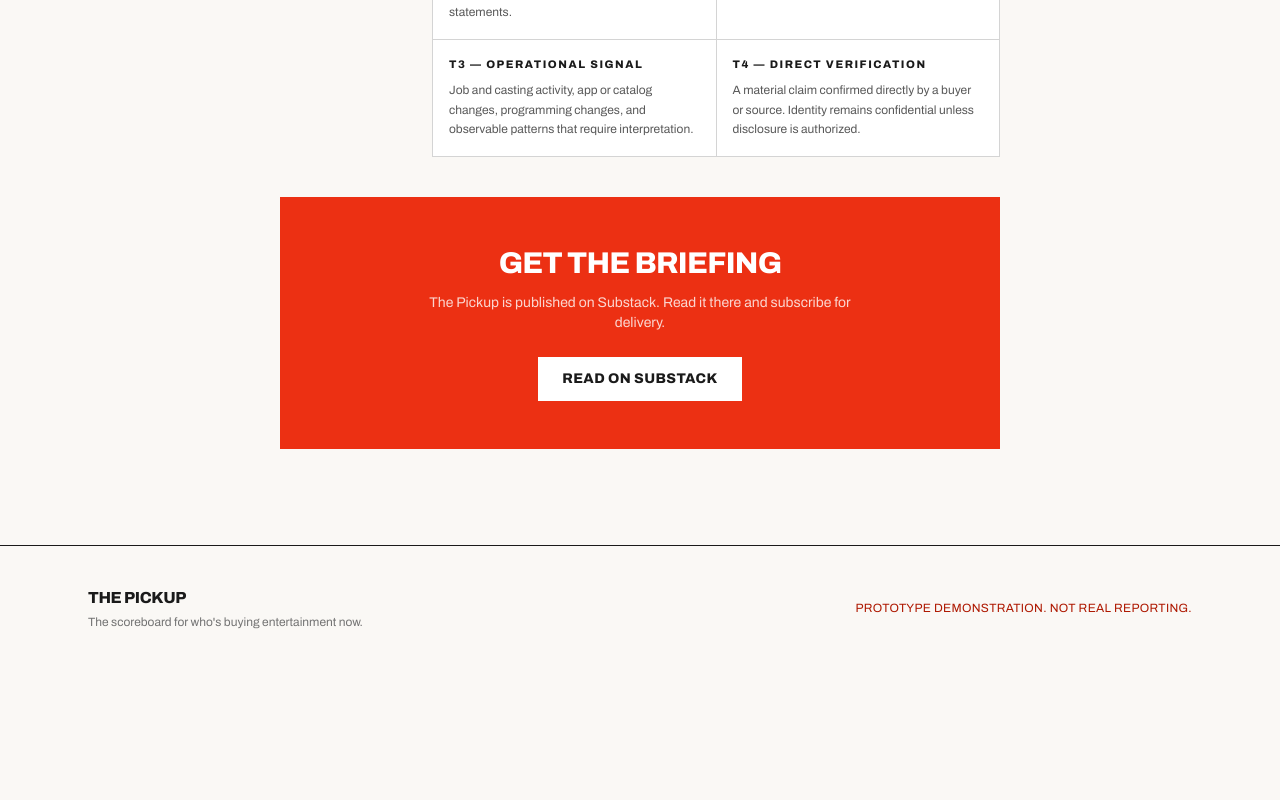
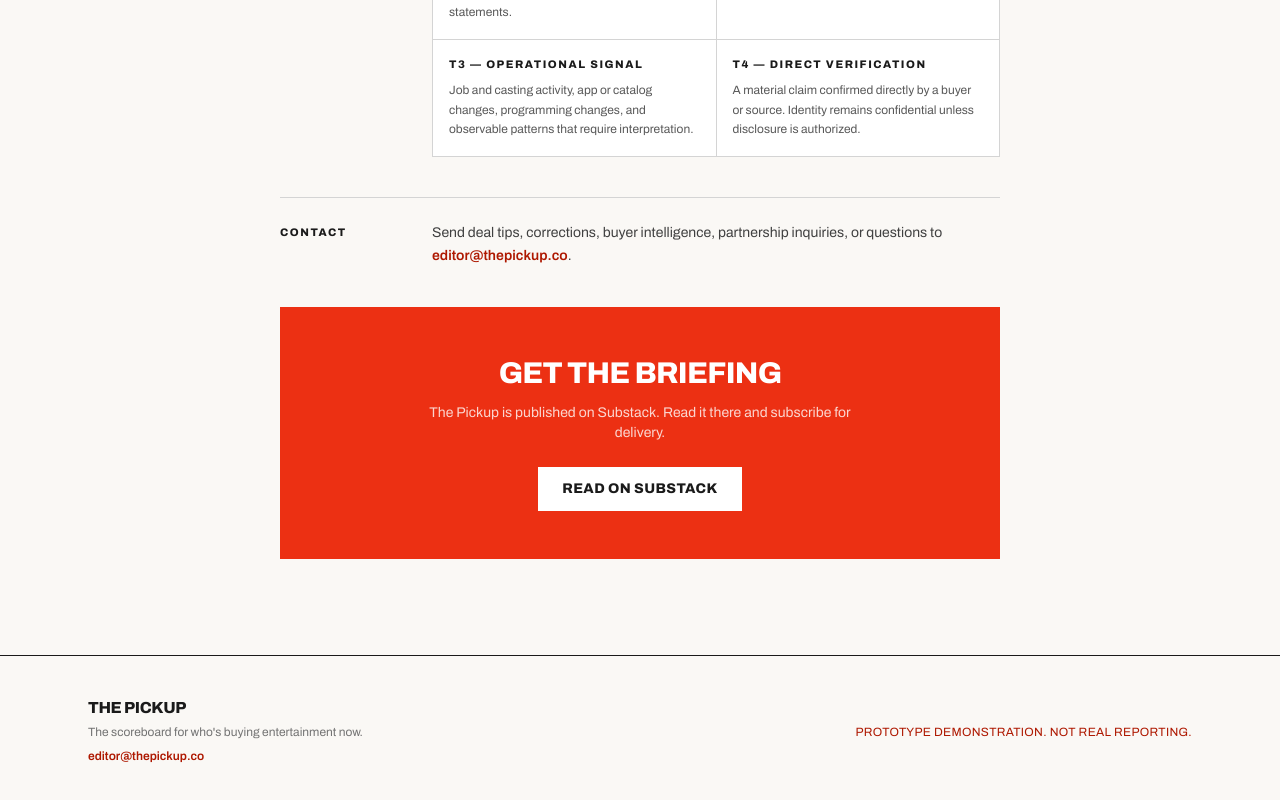
Before and after one commit to illsaid/dealboard, a React (Vite) app: page /about in a window 1280 px wide. Shown: the part 1417-2217 px from the top of the page. Before the commit the page ends 2087 px from the top, so only its background shows below. Built offline with nearby package versions, Linux system fonts and the light colour scheme; no server answers; the database is empty.

Commit message:
Add editorial contact links

```diff
--- a/src/components/Footer.tsx
+++ b/src/components/Footer.tsx
@@ -10,6 +10,12 @@ export function Footer() {
           <div>
             <p className="text-base font-extrabold tracking-tight text-ink-900 font-display">THE PICKUP</p>
             <p className="text-xs text-ink-500 mt-1">The scoreboard for who's buying entertainment now.</p>
+            <a
+              href="mailto:editor@thepickup.co"
+              className="ledger-link inline-block text-xs mt-2"
+            >
+              editor@thepickup.co
+            </a>
           </div>
           <p className="text-xs text-inkred font-medium uppercase tracking-wide">
             {isLive
--- a/src/pages/AboutPage.tsx
+++ b/src/pages/AboutPage.tsx
@@ -111,6 +111,19 @@ export function AboutPage() {
         </div>
       </section>
 
+      <section className="mb-10 grid grid-cols-1 sm:grid-cols-[8rem_1fr] gap-x-6 gap-y-4 border-t border-ink-200 pt-6">
+        <p className="text-[11px] font-bold text-ink-900 uppercase tracking-[0.14em] pt-0.5">Contact</p>
+        <div className="text-sm text-ink-700 leading-relaxed">
+          <p>
+            Send deal tips, corrections, buyer intelligence, partnership inquiries, or questions to{' '}
+            <a href="mailto:editor@thepickup.co" className="ledger-link font-semibold">
+              editor@thepickup.co
+            </a>
+            .
+          </p>
+        </div>
+      </section>
+
       {/* Red poster CTA block */}
       <section className="bg-signal px-6 py-10 sm:px-10 sm:py-12 text-center">
         <h2 className="text-2xl sm:text-3xl font-extrabold text-white font-display uppercase tracking-tight leading-tight mb-3">
--- a/src/pages/BuyerDetailPage.tsx
+++ b/src/pages/BuyerDetailPage.tsx
@@ -109,6 +109,16 @@ export function BuyerDetailPage() {
           <p className="text-xs text-ink-400 mt-3 pt-3 border-t border-ink-200">
             Last buyer verification: {formatVerifiedDate(buyer.lastVerified)}
           </p>
+          <p className="text-xs text-ink-500 mt-2">
+            Have current route information?{' '}
+            <a
+              href={`mailto:editor@thepickup.co?subject=${encodeURIComponent(`Route update: ${buyer.name}`)}`}
+              className="ledger-link"
+            >
+              Contact the editor
+            </a>
+            .
+          </p>
         </div>
       </section>
 
```
